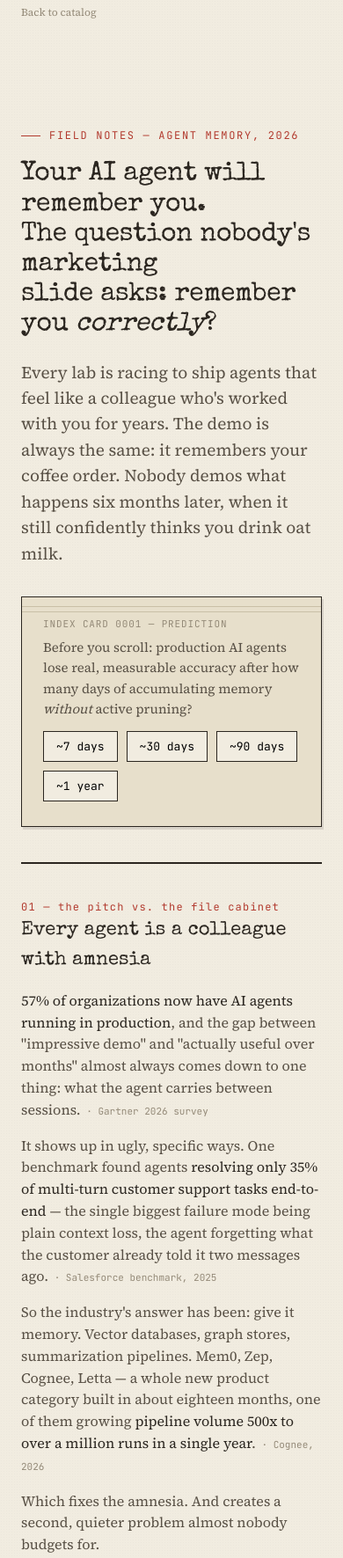
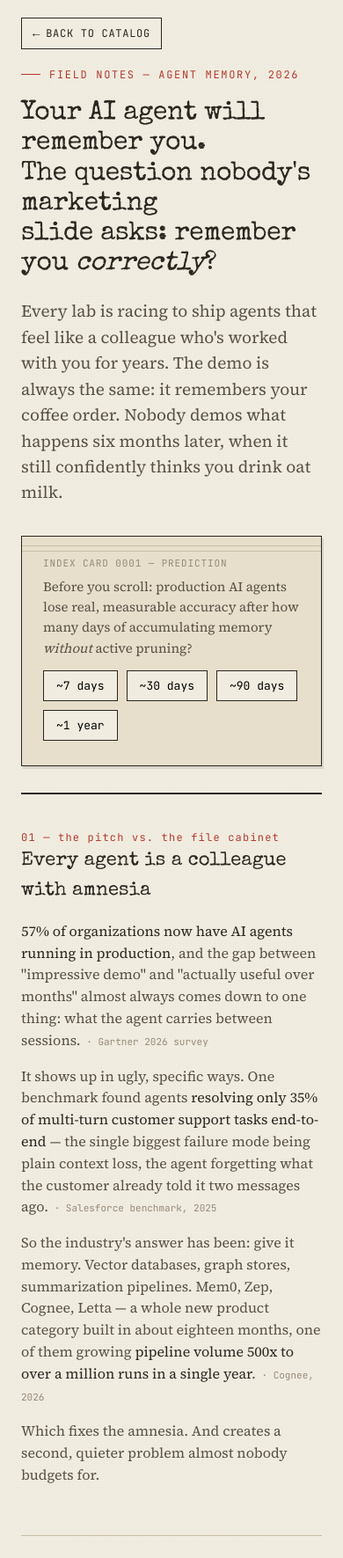
Before and after one commit to iggym/last-interface, a plain HTML site: page articles/remember.html in a window 390 px wide. Shown: the top 1771 px of the page at 88% size. Drawn offline with nearby package versions, Linux system fonts and the light colour scheme.

Commit message:
Update remember.html

```diff
--- a/articles/remember.html
+++ b/articles/remember.html
@@ -36,8 +36,37 @@
   .mono{font-family:'JetBrains Mono',monospace;}
   .type{font-family:'Special Elite',monospace;}
 
+  /* ---------- Nav / Back Link ---------- */
+  .back-link {
+    display: inline-flex;
+    align-items: center;
+    gap: 6px;
+    font-family: 'JetBrains Mono', monospace;
+    font-size: 12px;
+    letter-spacing: .06em;
+    text-transform: uppercase;
+    color: var(--ink);
+    text-decoration: none;
+    padding: 6px 12px;
+    margin-top: 20px;
+    border: 1px solid var(--ink);
+    background: var(--paper);
+    transition: transform .12s ease, background-color .12s ease;
+  }
+  .back-link:hover {
+    background: var(--card);
+    transform: translate(-1px, -1px);
+  }
+  .back-link:active {
+    transform: translate(1px, 1px);
+  }
+  .back-link::before {
+    content: "←";
+    font-size: 14px;
+  }
+
   /* ---------- Hero ---------- */
-  .hero{padding:90px 0 50px;border-bottom:2px solid var(--ink);}
+  .hero{padding:24px 0 50px;border-bottom:2px solid var(--ink);}
   .eyebrow{
     font-family:'JetBrains Mono',monospace;font-size:12px;letter-spacing:.14em;
     text-transform:uppercase;color:var(--stamp-red);margin-bottom:18px;
@@ -195,17 +224,15 @@
   .recap .card{padding:14px 18px;}
 
   @media (max-width:600px){
-    .hero{padding:60px 0 40px;}
+    .hero{padding:20px 0 30px;}
     section{padding:40px 0;}
   }
 </style>
 </head>
 <body>
 <div class="wrap">
-  <a class="back-link" style="font-size:12px;color:var(--faded); href="../index.html">Back to catalog</a>
+  <a class="back-link" href="../index.html">Back to catalog</a>
 
-  <!-- HERO -->
-  <div class="hero">
   <!-- HERO -->
   <div class="hero">
     <div class="eyebrow">Field notes — agent memory, 2026</div>
@@ -269,7 +296,6 @@
         <p class="fact" style="margin:10px 0 0;">Notice the confidence bar didn't drop as fast as the stale count rose. That gap is the actual danger: <span class="fact">an agent doesn't get quieter as it fills with bad data — it keeps answering just as fast, just as sure of itself.</span> One engineer building on this put it bluntly: <span class="fact">a confidently-recalled outdated memory is worse than the agent simply forgetting.</span><span class="cite"> · dev.to, 2026</span></p>
       </div>
     </div>
-  </div>
 
     <div class="model-box">
       <div class="model-name">Named model: "Confidently Wrong"</div>
@@ -414,11 +440,8 @@
       <div class="card"><span class="stamp">03</span><span class="model-name" style="display:inline-block;margin-left:10px;">The Assistant Test</span><p style="margin:8px 0 0;">Would a trusted human assistant do this without asking? That's the line — not whether the tech can.</p></div>
     </div>
     <p class="mono" style="font-size:12px;color:var(--faded);">Next time an agent tells you something about yourself with total confidence, the useful question isn't "how did it know that." It's "when did it last check."</p>
-<p class="mono" style="font-size:12px;color:var(--faded);">Next time an agent tells you...</p>
     <a class="back-link" href="../index.html">Back to catalog</a>
   </footer>
-</footer>
-
 </div>
 
 <script>
@@ -452,7 +475,6 @@ const landfillReveal = document.getElementById('landfillReveal');
 
 function renderLandfill(weeks){
   weekVal.textContent = weeks;
-  // stale % curve: slow start, accelerates, caps near 80%
   const stalePct = Math.min(80, Math.round(2 + Math.pow(weeks,1.5)*0.55));
   staleStat.textContent = stalePct + '%';
   const conf = weeks < 8 ? 'high' : weeks < 24 ? 'still high' : weeks < 40 ? 'unchanged' : 'unchanged';
@@ -609,31 +631,19 @@ function updateScore(){
     const reveal = document.getElementById('scoreReveal');
     let tier, note;
     if(pct >= 66){
-      tier = "High tolerance"; note = "You lean toward letting the agent act on its own judgment. Worth revisiting after the Assistant Test scenario above — this is exactly the profile the persuasion study targeted.";
+      tier = "High tolerance";
+      note = "You lean toward letting the agent act on its own judgment. Worth revisiting after exploring scenario boundaries.";
     } else if(pct >= 33){
-      tier = "Conditional"; note = "You want the convenience but with a visible leash — matches where most current regulatory guidance is landing: proceed, but disclose.";
+      tier = "Selective trust";
+      note = "You accept contextual utility but want explicit boundaries on shared cross-app state.";
     } else {
-      tier = "Low tolerance"; note = "You want to be asked. That's a legitimate default, and current products mostly don't offer it — 'don't share what you wouldn't want remembered' is often the only control on offer today.";
+      tier = "Strict boundary";
+      note = "You prefer zero-retention or explicitly confirmed agent operations.";
     }
-    reveal.innerHTML = `<span class="stamp">score: ${pct}/100</span><div class="model-name" style="margin-top:8px;">${tier}</div><p style="margin:6px 0 0;color:var(--ink-soft);">${note}</p>`;
+    reveal.innerHTML = `<span class="stamp">${tier}</span><p class="fact" style="margin:10px 0 0;">${note}</p>`;
     reveal.classList.add('show');
   }
 }
 </script>
-</script>
-
-<script>
-(function() {
-  const beaconUrl = "https://last-interface-analytics-worker.iggy-mw.workers.dev/collect";
-  fetch(beaconUrl, {
-    method: "POST",
-    headers: { "Content-Type": "application/json" },
-    body: JSON.stringify({ path: window.location.pathname }),
-    keepalive: true
-  }).catch(err => console.error("Analytics error:", err));
-})();
-</script>
 </body>
 </html>
-</body>
-</html>
```
